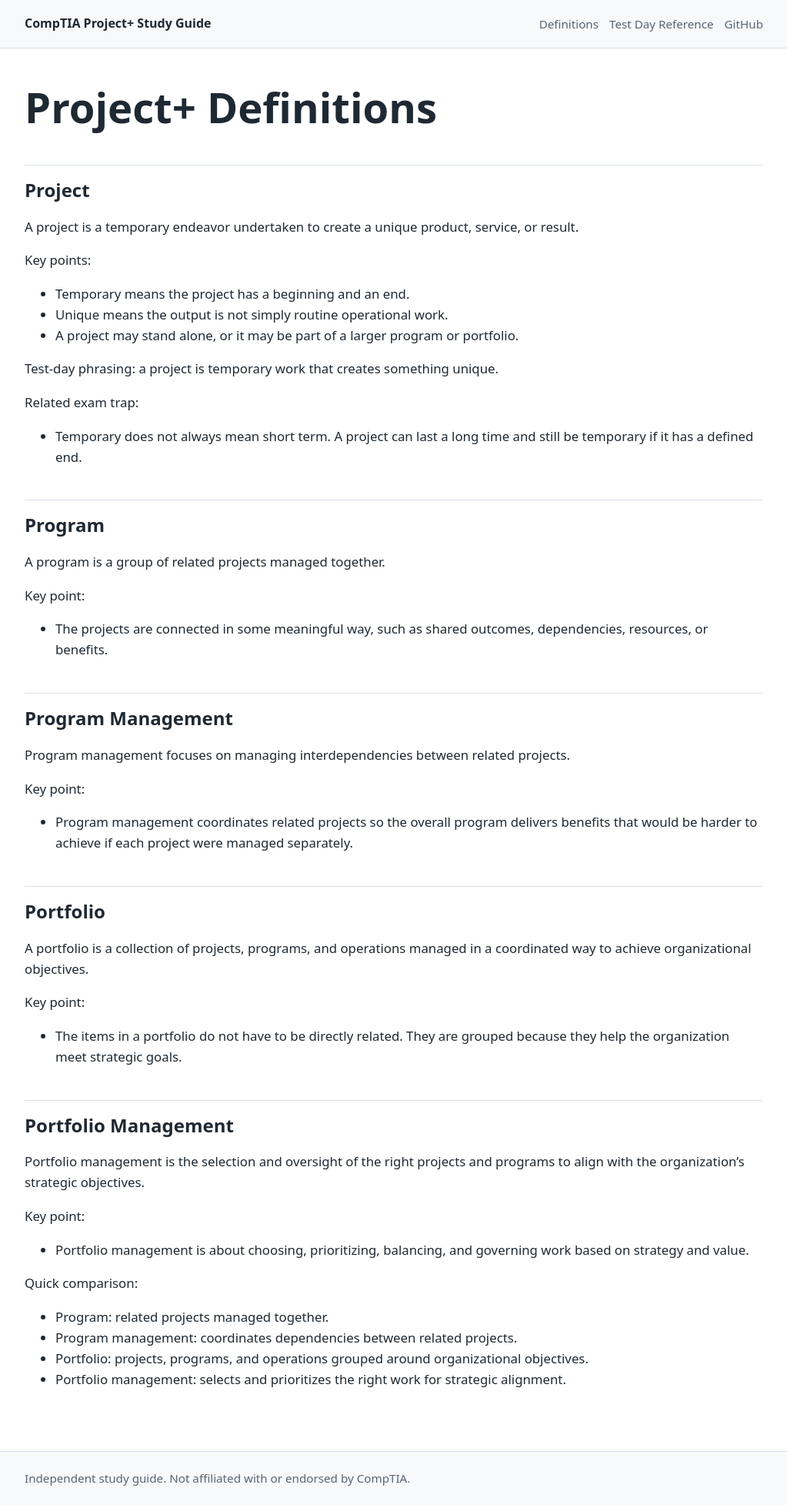
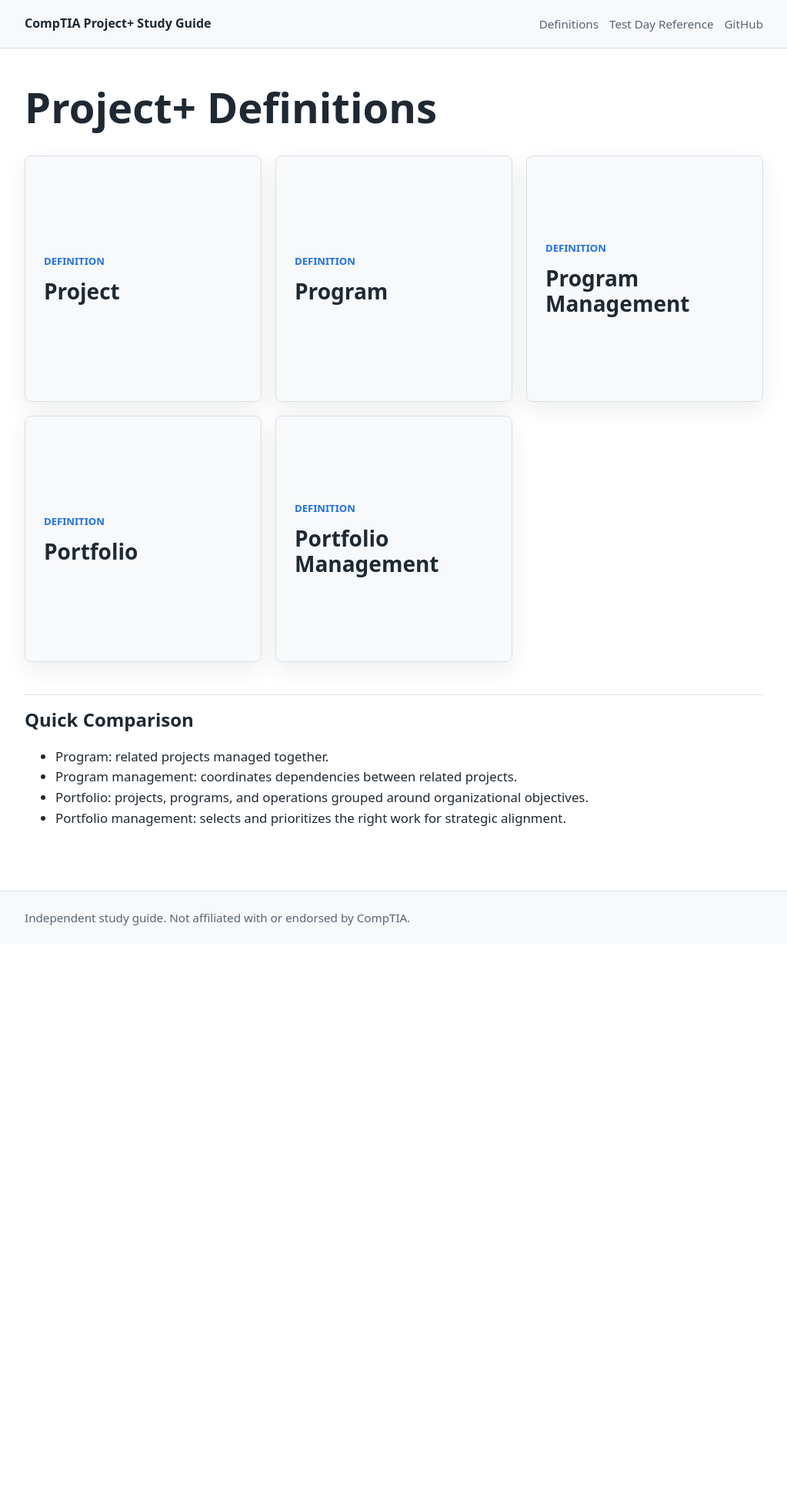
Before and after one commit to teganburns/project-plus-study-guide, a Jekyll site: the page built from Definitions.md, in a window 1280 px wide. Shown: the whole page at 77% size, without its empty margins (128-1151 px from the left). Built offline with Jekyll 4.4.1, drawn with Linux system fonts in a browser that asks for light colours; after the commit the page ends 1226 px from its top, so only the background shows below that.

Commit message:
Make definition cards flippable

```diff
--- a/Definitions.md
+++ b/Definitions.md
@@ -6,55 +6,96 @@ permalink: /definitions/
 
 # Project+ Definitions
 
-## Project
+<div class="definition-grid">
+  <article class="definition-card" role="button" tabindex="0" aria-pressed="false">
+    <div class="definition-card-inner">
+      <div class="definition-face definition-front">
+        <p class="definition-label">Definition</p>
+        <h2>Project</h2>
+      </div>
+      <div class="definition-face definition-back">
+        <h2>Project</h2>
+        <p>A temporary endeavor undertaken to create a unique product, service, or result.</p>
+        <ul>
+          <li>Has a beginning and an end.</li>
+          <li>Creates something unique.</li>
+          <li>Can stand alone or be part of a program or portfolio.</li>
+        </ul>
+        <p><strong>Exam trap:</strong> temporary does not always mean short term.</p>
+      </div>
+    </div>
+  </article>
 
-A project is a temporary endeavor undertaken to create a unique product, service, or result.
+  <article class="definition-card" role="button" tabindex="0" aria-pressed="false">
+    <div class="definition-card-inner">
+      <div class="definition-face definition-front">
+        <p class="definition-label">Definition</p>
+        <h2>Program</h2>
+      </div>
+      <div class="definition-face definition-back">
+        <h2>Program</h2>
+        <p>A group of related projects managed together.</p>
+        <ul>
+          <li>Projects are connected by shared outcomes, dependencies, resources, or benefits.</li>
+          <li>The relationship between the projects is what makes it a program.</li>
+        </ul>
+      </div>
+    </div>
+  </article>
 
-Key points:
+  <article class="definition-card" role="button" tabindex="0" aria-pressed="false">
+    <div class="definition-card-inner">
+      <div class="definition-face definition-front">
+        <p class="definition-label">Definition</p>
+        <h2>Program Management</h2>
+      </div>
+      <div class="definition-face definition-back">
+        <h2>Program Management</h2>
+        <p>Managing interdependencies between related projects.</p>
+        <ul>
+          <li>Coordinates related projects so the overall program delivers benefits.</li>
+          <li>Focuses on dependencies and combined outcomes.</li>
+        </ul>
+      </div>
+    </div>
+  </article>
 
-- Temporary means the project has a beginning and an end.
-- Unique means the output is not simply routine operational work.
-- A project may stand alone, or it may be part of a larger program or portfolio.
+  <article class="definition-card" role="button" tabindex="0" aria-pressed="false">
+    <div class="definition-card-inner">
+      <div class="definition-face definition-front">
+        <p class="definition-label">Definition</p>
+        <h2>Portfolio</h2>
+      </div>
+      <div class="definition-face definition-back">
+        <h2>Portfolio</h2>
+        <p>Projects, programs, and operations managed in a coordinated way to achieve organizational objectives.</p>
+        <ul>
+          <li>Items do not have to be directly related.</li>
+          <li>They are grouped because they support strategic goals.</li>
+        </ul>
+      </div>
+    </div>
+  </article>
 
-Test-day phrasing: a project is temporary work that creates something unique.
+  <article class="definition-card" role="button" tabindex="0" aria-pressed="false">
+    <div class="definition-card-inner">
+      <div class="definition-face definition-front">
+        <p class="definition-label">Definition</p>
+        <h2>Portfolio Management</h2>
+      </div>
+      <div class="definition-face definition-back">
+        <h2>Portfolio Management</h2>
+        <p>Selecting and overseeing the right projects and programs to align with the organization's strategic objectives.</p>
+        <ul>
+          <li>Chooses, prioritizes, balances, and governs work.</li>
+          <li>Focuses on strategic alignment and value.</li>
+        </ul>
+      </div>
+    </div>
+  </article>
+</div>
 
-Related exam trap:
-
-- Temporary does not always mean short term. A project can last a long time and still be temporary if it has a defined end.
-
-## Program
-
-A program is a group of related projects managed together.
-
-Key point:
-
-- The projects are connected in some meaningful way, such as shared outcomes, dependencies, resources, or benefits.
-
-## Program Management
-
-Program management focuses on managing interdependencies between related projects.
-
-Key point:
-
-- Program management coordinates related projects so the overall program delivers benefits that would be harder to achieve if each project were managed separately.
-
-## Portfolio
-
-A portfolio is a collection of projects, programs, and operations managed in a coordinated way to achieve organizational objectives.
-
-Key point:
-
-- The items in a portfolio do not have to be directly related. They are grouped because they help the organization meet strategic goals.
-
-## Portfolio Management
-
-Portfolio management is the selection and oversight of the right projects and programs to align with the organization's strategic objectives.
-
-Key point:
-
-- Portfolio management is about choosing, prioritizing, balancing, and governing work based on strategy and value.
-
-Quick comparison:
+## Quick Comparison
 
 - Program: related projects managed together.
 - Program management: coordinates dependencies between related projects.
--- a/_layouts/default.html
+++ b/_layouts/default.html
@@ -130,6 +130,95 @@
         background: var(--accent-soft);
       }
 
+      .definition-grid {
+        display: grid;
+        grid-template-columns: repeat(auto-fit, minmax(260px, 1fr));
+        gap: 18px;
+        margin: 30px 0 42px;
+      }
+
+      .definition-card {
+        min-height: 320px;
+        border-radius: 8px;
+        cursor: pointer;
+        perspective: 1200px;
+        outline: none;
+      }
+
+      .definition-card:focus-visible .definition-card-inner {
+        outline: 3px solid var(--accent);
+        outline-offset: 4px;
+      }
+
+      .definition-card-inner {
+        position: relative;
+        width: 100%;
+        min-height: 320px;
+        transform-style: preserve-3d;
+        transition: transform 220ms ease;
+      }
+
+      .definition-card.is-flipped .definition-card-inner {
+        transform: rotateY(180deg);
+      }
+
+      .definition-face {
+        position: absolute;
+        inset: 0;
+        display: flex;
+        flex-direction: column;
+        justify-content: center;
+        min-height: 320px;
+        padding: 24px;
+        border: 1px solid var(--line);
+        border-radius: 8px;
+        background: var(--surface);
+        backface-visibility: hidden;
+        box-shadow: 0 10px 28px rgba(31, 41, 51, 0.08);
+      }
+
+      .definition-front {
+        align-items: flex-start;
+      }
+
+      .definition-back {
+        justify-content: flex-start;
+        overflow: auto;
+        transform: rotateY(180deg);
+        background: #ffffff;
+      }
+
+      .definition-label {
+        margin: 0 0 12px;
+        color: var(--accent);
+        font-size: 0.82rem;
+        font-weight: 800;
+        letter-spacing: 0;
+        text-transform: uppercase;
+      }
+
+      .definition-card h2 {
+        margin: 0;
+        padding: 0;
+        border: 0;
+        font-size: 1.75rem;
+      }
+
+      .definition-back h2 {
+        margin-bottom: 12px;
+        font-size: 1.35rem;
+      }
+
+      .definition-back p,
+      .definition-back li {
+        font-size: 0.98rem;
+      }
+
+      .definition-back ul {
+        margin: 12px 0;
+        padding-left: 20px;
+      }
+
       code {
         padding: 2px 5px;
         border-radius: 4px;
@@ -156,6 +245,18 @@
         main {
           padding-top: 32px;
         }
+
+        .definition-card,
+        .definition-card-inner,
+        .definition-face {
+          min-height: 340px;
+        }
+      }
+
+      @media (prefers-reduced-motion: reduce) {
+        .definition-card-inner {
+          transition: none;
+        }
       }
     </style>
   </head>
@@ -180,5 +281,22 @@
         Independent study guide. Not affiliated with or endorsed by CompTIA.
       </div>
     </footer>
+
+    <script>
+      document.querySelectorAll(".definition-card").forEach((card) => {
+        const toggleCard = () => {
+          const isFlipped = card.classList.toggle("is-flipped");
+          card.setAttribute("aria-pressed", String(isFlipped));
+        };
+
+        card.addEventListener("click", toggleCard);
+        card.addEventListener("keydown", (event) => {
+          if (event.key === "Enter" || event.key === " ") {
+            event.preventDefault();
+            toggleCard();
+          }
+        });
+      });
+    </script>
   </body>
 </html>
```
